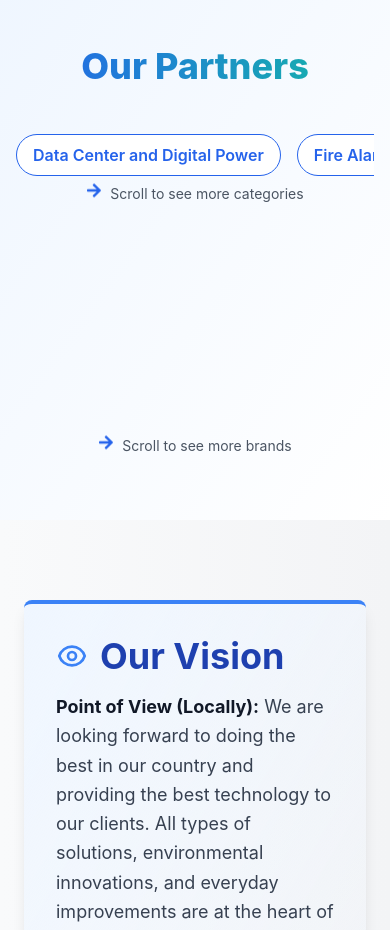
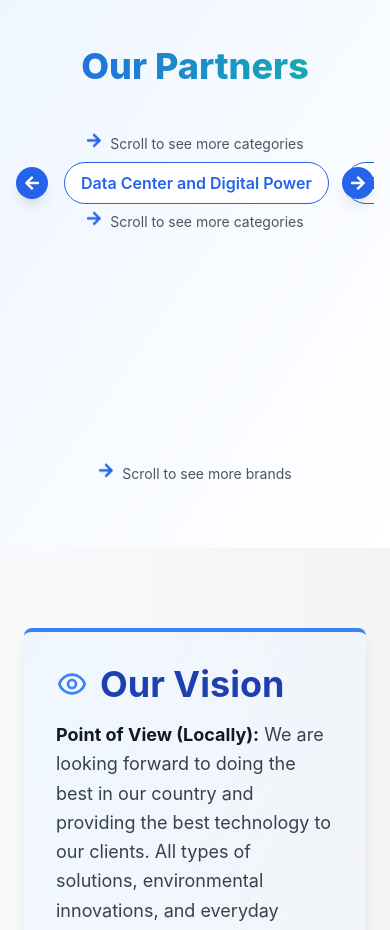
Before and after one commit to TheOnlyySam/sanaya-website-final, a React (Create React App) app: page / in a window 390 px wide. Shown: the part 2160-3090 px from the top of the page. Built offline with nearby package versions, Linux system fonts and the light colour scheme.

Commit message:
Fixed Responsiveness on partners section, (it almost killed me)

```diff
--- a/package.json
+++ b/package.json
@@ -10,6 +10,7 @@
     "cra-template": "1.2.0",
     "dotenv": "^16.4.7",
     "express": "^4.21.2",
+    "lucide-react": "^0.477.0",
     "nodemailer": "^6.10.0",
     "react": "^19.0.0",
     "react-dom": "^19.0.0",
--- a/src/components/Partners.js
+++ b/src/components/Partners.js
@@ -1,5 +1,5 @@
 import React, { useState, useEffect, useRef } from "react";
-import { FaArrowRight } from "react-icons/fa";
+import { FaArrowRight, FaArrowLeft } from "react-icons/fa";
 
 // Sample partner data – update file names/paths as needed.
 const partnersData = [
@@ -67,6 +67,7 @@ const Partners = () => {
   const [activeTab, setActiveTab] = useState(0);
   const [autoSwitch, setAutoSwitch] = useState(true);
   const logoContainerRef = useRef(null); // Reference for the logo container
+  const categoriesContainerRef = useRef(null); // Reference for the categories container
 
   useEffect(() => {
     if (autoSwitch) {
@@ -84,6 +85,24 @@ const Partners = () => {
     // Reset the logo container scroll to the first logo
     if (logoContainerRef.current) {
       logoContainerRef.current.scrollLeft = 0;
+    }
+  };
+
+  const scrollLeft = () => {
+    if (categoriesContainerRef.current) {
+      categoriesContainerRef.current.scrollBy({
+        left: -150,
+        behavior: "smooth",
+      });
+    }
+  };
+
+  const scrollRight = () => {
+    if (categoriesContainerRef.current) {
+      categoriesContainerRef.current.scrollBy({
+        left: 150,
+        behavior: "smooth",
+      });
     }
   };
 
@@ -124,12 +143,28 @@ const Partners = () => {
             Our Partners
           </h2>
 
+          {/* Scroll indicator above */}
+          <div className="flex items-center justify-center mb-2">
+            <FaArrowRight className="animate-bounce text-blue-600 mr-2" />
+            <span className="text-sm text-gray-600">
+              Scroll to see more categories
+            </span>
+          </div>
+
+          {/* Categories container with scroll buttons */}
           <div className="relative">
+            <button
+              onClick={scrollLeft}
+              className="absolute left-0 top-1/2 transform -translate-y-1/2 z-10 bg-blue-600 text-white p-2 rounded-full shadow-lg hover:bg-blue-700">
+              <FaArrowLeft />
+            </button>
+
             <div
-              className="flex overflow-x-auto no-scrollbar mb-2"
+              ref={categoriesContainerRef}
+              className="w-full overflow-x-auto no-scrollbar mb-2 px-12" // added padding so buttons don't overlap content
               data-aos="fade-up"
               data-aos-delay="100">
-              <div className="flex flex-nowrap space-x-4">
+              <div className="inline-flex space-x-4">
                 {partnersData.map((item, index) => (
                   <button
                     key={index}
@@ -145,20 +180,26 @@ const Partners = () => {
               </div>
             </div>
 
-            <div className="sm:hidden flex items-center justify-center mt-1">
-              <FaArrowRight className="animate-bounce text-blue-600 mr-2" />
-              <span className="text-sm text-gray-600">
-                Scroll to see more categories
-              </span>
-            </div>
+            <button
+              onClick={scrollRight}
+              className="absolute right-0 top-1/2 transform -translate-y-1/2 z-10 bg-blue-600 text-white p-2 rounded-full shadow-lg hover:bg-blue-700">
+              <FaArrowRight />
+            </button>
+          </div>
+
+          {/* Indicator for mobile placed below (if needed) */}
+          <div className="sm:hidden flex items-center justify-center mt-1">
+            <FaArrowRight className="animate-bounce text-blue-600 mr-2" />
+            <span className="text-sm text-gray-600">
+              Scroll to see more categories
+            </span>
           </div>
 
           {/* ✅ FIX: On desktop, ensure first logo is aligned left instead of centered */}
           <div
             ref={logoContainerRef}
             key={activeTab}
-            className="container flex flex-nowrap justify-start items-center
-              gap-8 fade-in-up mt-8 overflow-x-auto overflow-hidden lg:justify-start"
+            className="container flex flex-nowrap justify-start items-center gap-8 fade-in-up mt-8 overflow-x-auto overflow-hidden lg:justify-start"
             data-aos="fade-up">
             {partnersData[activeTab].partners.map((partner, index) => (
               <a
```
Also changed, not shown: 2 other files (tests, documents, lock files or other folders).
